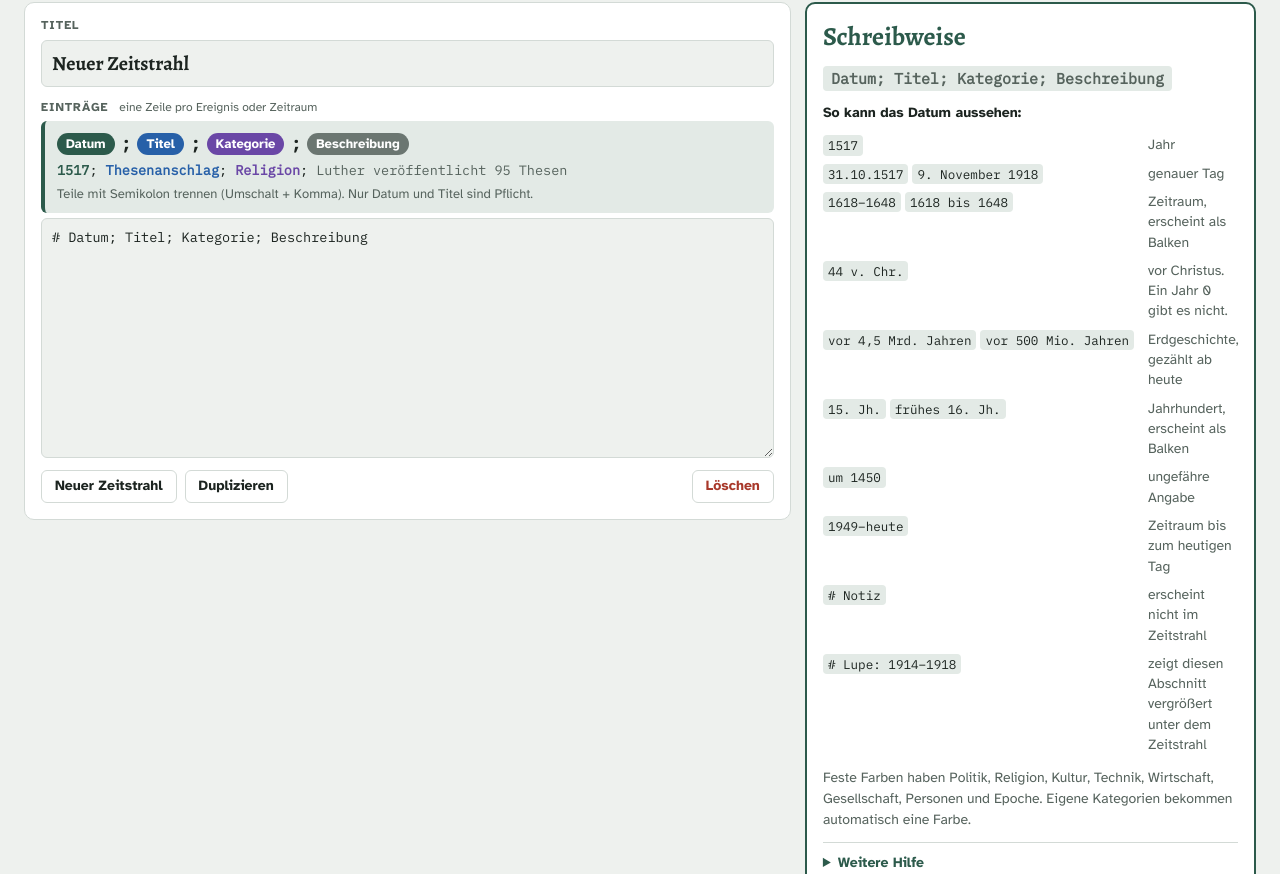
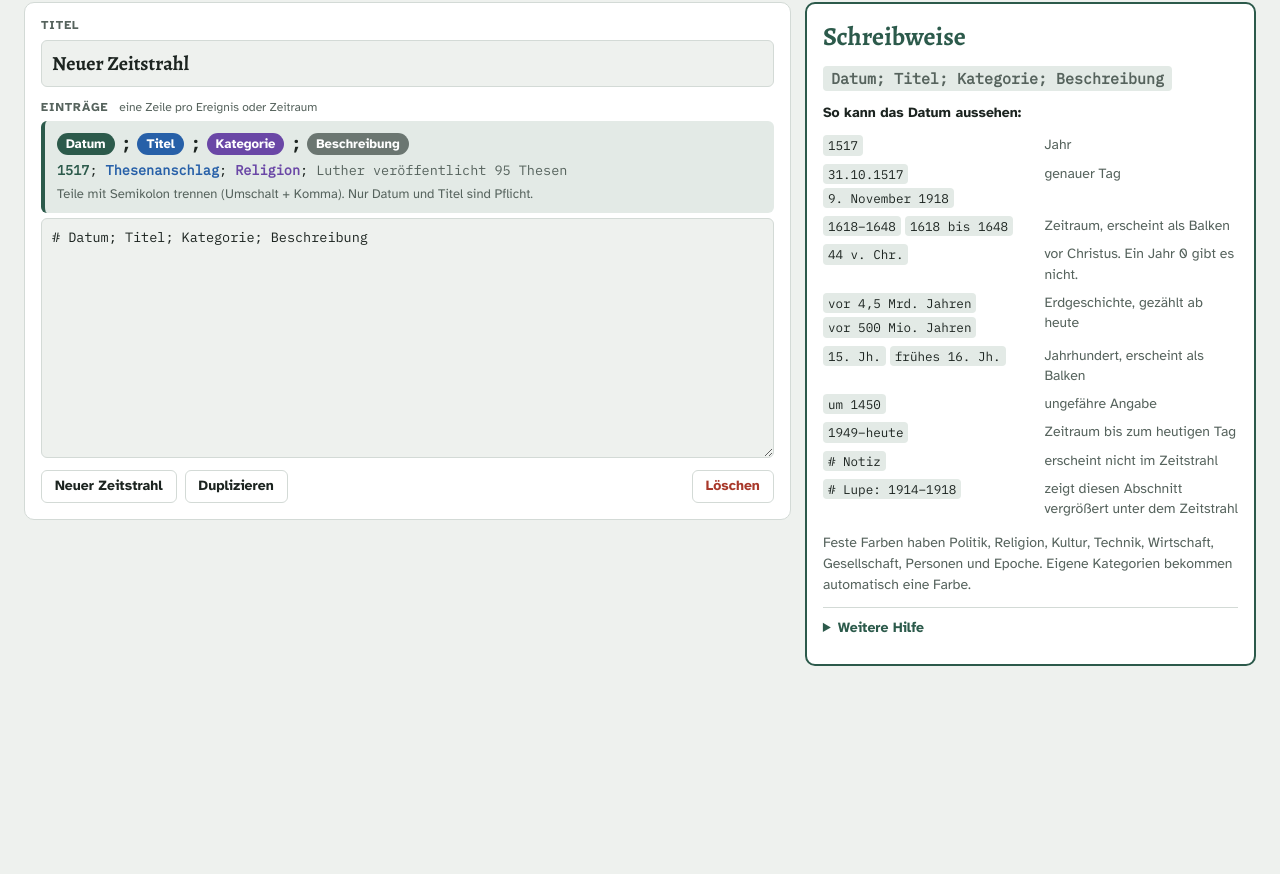
Before and after one commit to Obi-Wahn/zeitstrahl-werkstatt, a website with bundled scripts: page index.html in a window 1280 px wide. Shown: the part 622-1496 px from the top of the page. After the commit the page ends 1328 px from the top, so only its background shows below. Built offline with nearby package versions, Linux system fonts and the light colour scheme; files whose address does not match are found by name.

Commit message:
Hilfe „Schreibweise“: Beispiele brechen um, Erklärungen bleiben lesbar
Die neuen Beispiele zur Erdgeschichte („vor 4,5 Mrd. Jahren“) machten die
Beispiel-Spalte so breit, dass die Erklärungen daneben in eine schmale
Spalte rutschten. Bei 1024 px ragten sie aus dem Kasten und die Seite ließ
sich seitlich verschieben. Die Beispiel-Spalte ist jetzt höchstens halb so
breit, die Beispiele dürfen dort umbrechen.

Co-Authored-By: Claude Opus 5.5 <noreply@anthropic.com>
Claude-Session: https://claude.ai/code/session_01JGDQoy6FtrzyMT48EELs9S

```diff
--- a/css/style.css
+++ b/css/style.css
@@ -600,7 +600,8 @@ textarea {
 .help strong { color: var(--ink); }
 .help-list {
   display: grid;
-  grid-template-columns: auto minmax(0, 1fr);
+  /* Beispiele höchstens halb so breit, damit die Erklärung daneben lesbar bleibt */
+  grid-template-columns: fit-content(50%) minmax(0, 1fr);
   gap: 8px 14px;
   margin: 0;
   font-size: 14px;
@@ -619,7 +620,7 @@ code {
   padding: 1px 5px;
   white-space: nowrap;
 }
-.help-format code, .empty code { white-space: normal; }
+.help-format code, .empty code, .help-list code { white-space: normal; }
 
 .toast {
   position: fixed;
```
